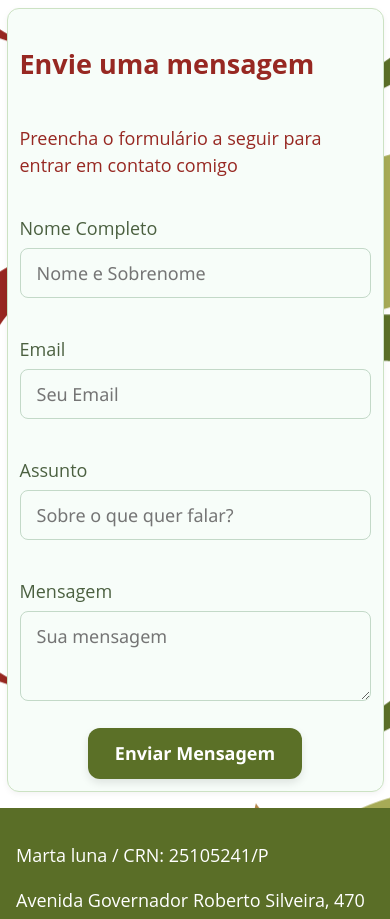
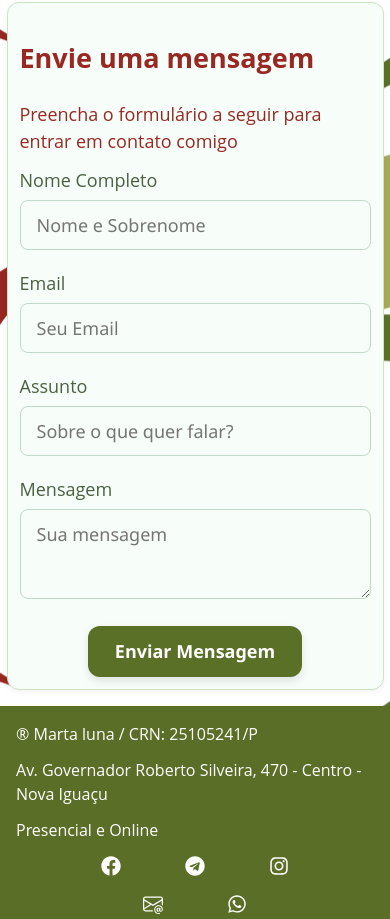
Before and after one commit to Kezia-SantAnna/mlunaproject, a React (Vite) app: page /contact in a window 390 px wide. Shown: the part 1017-1936 px from the top of the page. Built offline with nearby package versions, Linux system fonts and the light colour scheme.

Commit message:
transição e atualização footer

```diff
--- a/src/App.css
+++ b/src/App.css
@@ -23,7 +23,7 @@
 .principal-buttons {
   display: flex;
   justify-content: space-between;
-  padding-inline: 24px;
+  padding-inline: 16px;
 }
 
 .logo {
@@ -108,6 +108,7 @@ a.social-item > svg:focus-visible {
   justify-content: space-between;
   flex-direction: column;
   align-items: center;
+  gap: 8px;
 }
 
 .img-Footer {
@@ -115,7 +116,7 @@ a.social-item > svg:focus-visible {
   grid-column: 2;
 }
 
-@media (max-width: 426px) {
+@media (max-width: 769px) {
   .principal-buttons {
     flex-direction: column;
     align-items: center;
@@ -133,9 +134,19 @@ a.social-item > svg:focus-visible {
     max-width: 95%;
     text-align: center;
   }
+
+  .logo-page {
+    display: flex;
+    justify-content: center;
+  }
+
   .logo-page > img {
     visibility: hidden;
     display: none;
+  }
+
+  .logo-page > button {
+    max-width: 80%;
   }
 
   #mission-section > img {
@@ -147,13 +158,20 @@ a.social-item > svg:focus-visible {
     display: none;
   }
 
-  .logo-page > button {
-    grid-column: 2;
-    max-width: 80%;
-
-  }
-
   .about-me > button {
     align-self: center !important;
   }
+
+  .container-footer {
+    max-width: 90%;
+    display: flex;
+    flex-wrap: wrap;
+    justify-content: center;
+    gap: 8px;
+    font-size: 20px;
+  }
+
+  .img-Footer {
+    width: 40%;
+  }
 }
--- a/src/Components.css
+++ b/src/Components.css
@@ -52,7 +52,6 @@
   color: #3f521d;
 }
 
-
 .input-group {
   margin-bottom: 20px;
 }
@@ -73,12 +72,12 @@
   background-color: #f7fdf9;
   color: #333;
   transition: border-color 0.3s, box-shadow 0.3s;
-  font-family: 'Segoe UI', sans-serif;
+  font-family: "Segoe UI", sans-serif;
   box-sizing: border-box;
 }
 
 .input-group input:focus {
-  border-color: #7BAE5F;
+  border-color: #7bae5f;
   box-shadow: 0 0 0 3px rgba(123, 174, 95, 0.2);
   outline: none;
 }
@@ -99,7 +98,7 @@
   border-radius: 8px;
   background-color: #f7fdf9;
   color: #333;
-  font-family: 'Segoe UI', sans-serif;
+  font-family: "Segoe UI", sans-serif;
   resize: vertical;
   transition: border-color 0.3s, box-shadow 0.3s;
   box-sizing: border-box;
@@ -112,6 +111,19 @@
   border-radius: 8px;
 }
 
+.fade-in {
+  /* background-color: #7da06f46; */
+  opacity: 0;
+  transform: translateY(20px);
+  transition: all 1s ease-in-out;
+  /* animation: change-polygon 8s ease-in infinite; */
+}
+
+.fade-in.show {
+  opacity: 1;
+  transform: translateY(0);
+}
+
 @media (max-width: 769px) {
   .div-contact {
     flex-direction: column;
@@ -120,6 +132,20 @@
   }
 
   .section-contact {
-    width: 90%
+    width: 90%;
   }
 }
+
+@keyframes change-polygon {
+  0% {
+    clip-path: polygon(0 0, 100% 5%, 100% 100%, 0% 100%);
+  }
+
+  50% {
+    clip-path: polygon(0 5%, 100% 0, 100% 100%, 0% 100%);
+  }
+
+  100% {
+    clip-path: polygon(0 0, 100% 5%, 100% 100%, 0% 100%);
+  }
+}
--- a/src/Footer.tsx
+++ b/src/Footer.tsx
@@ -10,9 +10,9 @@ function Footer() {
   return (
     <footer>
       <div>
-        <p>Marta luna / CRN: 25105241/P</p>
+        <p>&reg; Marta luna / CRN: 25105241/P</p>
         <a href="https://maps.app.goo.gl/vBsn1tqdc2mLNQ9Q7" target="_blank">
-          Avenida Governador Roberto Silveira, 470 - Centro - Nova Iguaçu
+          <p>Av. Governador Roberto Silveira, 470 - Centro - Nova Iguaçu</p>
         </a>
         <p>Presencial e Online</p>
       </div>
--- a/src/HomePage.tsx
+++ b/src/HomePage.tsx
@@ -7,8 +7,30 @@ import {
 } from "react-icons/fa";
 import { SiGooglemaps } from "react-icons/si";
 import SocialItem from "./SocialItem";
+import { useEffect } from "react";
 
 function HomePage() {
+  // JavaScript para aplicar quando o elemento entra na tela
+  useEffect(() => {
+    const observer = new IntersectionObserver(
+      (entries) => {
+        entries.forEach((entry) => {
+          if (entry.isIntersecting) {
+            entry.target.classList.add("show");
+          } else {
+            entry.target.classList.remove("show");
+          }
+        });
+      }
+      // {
+      //   root: null,
+      //   threshold: 0,
+      // }
+    );
+
+    document.querySelectorAll(".fade-in").forEach((el) => observer.observe(el));
+  }, []);
+
   return (
     <main>
       <section className="principal">
@@ -74,7 +96,7 @@ function HomePage() {
           <button className="button-agenda">Agendar Consulta</button>
         </div>
       </section>
-      <section className="box-about-me" id="mission-section">
+      <section className="box-about-me fade-in" id="mission-section">
         <img src="assets/marca-dagua.png" />
         <article className="about-me">
           <h1>Missão</h1>
@@ -86,8 +108,8 @@ function HomePage() {
           <button style={{ alignSelf: "flex-end" }}>Agendar Consulta</button>
         </article>
       </section>
-      <section className="box-about-me" id="vision-section">
-        <article className="about-me">
+      <section className="box-about-me fade-in" id="vision-section">
+        <article className="about-me ">
           <h1>Visão</h1>
           <p>
             Ser referência em nutrição feminina personalizada e acolhedora,
--- a/src/index.css
+++ b/src/index.css
@@ -24,10 +24,11 @@
 }
 
 body {
-  width: 100vw;
+  width: 100%;
   margin: 0;
   box-sizing: border-box;
   padding: 0;
+  overflow-x: hidden;
 }
 
 main {
@@ -119,10 +120,15 @@ footer {
 
   footer {
     grid-template-columns: auto;
+    font-size: 16px;
   }
 
-  main{
+  main {
     margin-top: 40px;
-    gap:0;
+    gap: 0;
+  }
+
+  p {
+    margin: 0 0 12px;
   }
 }
```
